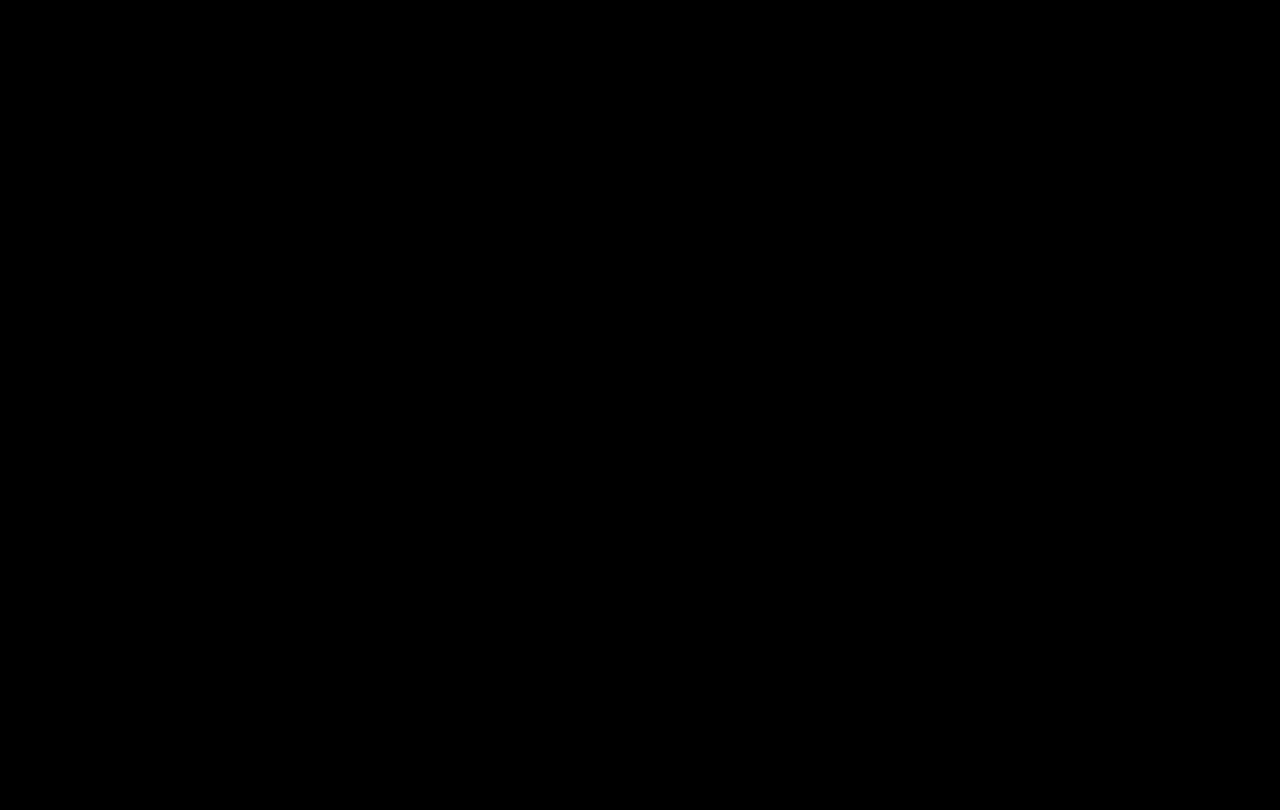
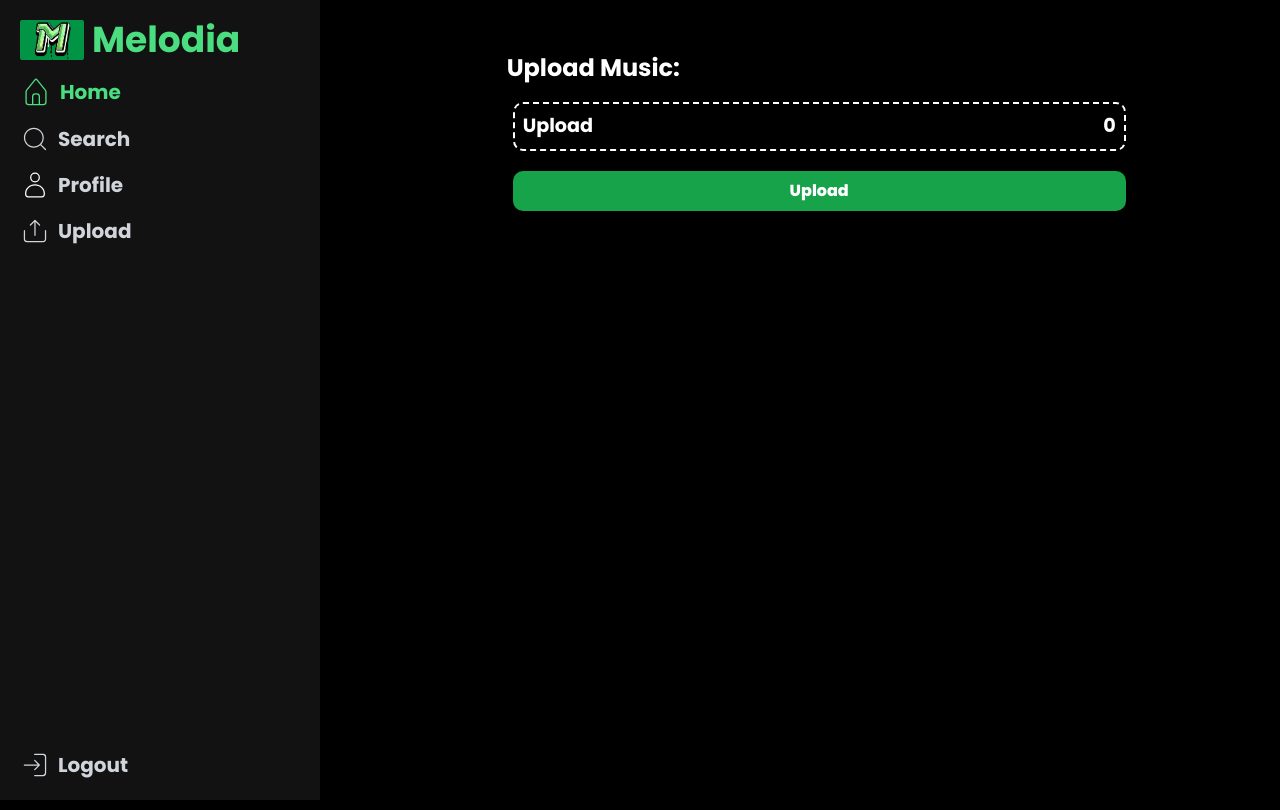
Before and after one commit to skido600/melodia, a React (Vite) app: page /upload in a window 1280 px wide. Built offline with nearby package versions, Linux system fonts and the light colour scheme.

Commit message:
first commit

```diff
--- a/src/App.jsx
+++ b/src/App.jsx
@@ -13,6 +13,7 @@ const Home = lazy(() => import("./components/Home"));
 const Loginm = lazy(() => import("./components/Loader/Loginm"));
 const Upload = lazy(() => import("./components/pages/Upload"));
 const Search = lazy(() => import("./components/pages/Search"));
+const Profile = lazy(() => import("./components/pages/Profile"));
 function App() {
   return (
     <>
@@ -24,6 +25,7 @@ function App() {
           <Route path="/home" element={<Home />} />
           <Route path="/search" element={<Search />} />
           <Route path="/upload" element={<Upload />} />
+          <Route path="/user" element={<Profile />} />
         </Routes>
       </Suspense>
     </>
--- a/src/components/pages/Nav.jsx
+++ b/src/components/pages/Nav.jsx
@@ -11,7 +11,7 @@ function Nav() {
   };
 
   return (
-    <section className="fixed   text-white  md:bg-[#121212] w-[25%] top-0 bottom-0 p-4 flex flex-col justify-between">
+    <section className="fixed   text-white  md:bg-[#121212] w-[25%] top-0 bottom-0 p-5 flex flex-col justify-between">
       <div className="">
         <div
           onClick={() => handleNavigation("/")}
@@ -48,7 +48,10 @@ function Nav() {
               Search
             </p>
           </div>
-          <div className="md:flex items-center space-x-2 cursor-pointer">
+          <div
+            onClick={() => handleNavigation("/user")}
+            className="md:flex items-center space-x-2 cursor-pointer"
+          >
             <CiUser
               size={30}
               className="hover:text-green-400 text-[#D1D5DB]s"
--- /dev/null
+++ b/src/components/pages/Profile.jsx
@@ -0,0 +1,11 @@
+import React from "react";
+import profile from "../../assets/image/images (5).png";
+function Profile() {
+  return (
+    <>
+      <main></main>
+    </>
+  );
+}
+
+export default Profile;
--- a/src/components/pages/Upload.jsx
+++ b/src/components/pages/Upload.jsx
@@ -1,7 +1,56 @@
 import React from "react";
+import Nav from "./Nav";
 
 function Upload() {
-  return <div>Upload</div>;
+  return (
+    <>
+      <main className="grid grid-cols-4">
+        <div className="col-span-1">
+          <Nav />
+        </div>
+
+        <section className="col-span-3 ml-[1.4rem]">
+          <section className="flex flex-col overflow-hidden gap-[20px] h-[100vh] mt-[0px] my-[10px]">
+            <main>
+              <div className="ml-[16px]">
+                <div
+                  className="mt-[50px] md:w-[70%] mx-auto"
+                  style={{ opacity: 1, transform: "none" }}
+                >
+                  <div className="flex cursor-pointer flex-col">
+                    <h1 className="font-bold font-custom ml-[10px] text-white md:text-[1.5em]">
+                      Upload Music:
+                    </h1>
+                    <div className="m-4">
+                      <label
+                        htmlFor="upload"
+                        className="cursor-pointer mt-[20px]"
+                      >
+                        <input
+                          type="file"
+                          accept=".mp3"
+                          id="upload"
+                          className="hidden"
+                          multiple
+                        />
+                        <div className=" flex justify-between border-[2px] text-white border-white border-dashed text-[1.2em] font-bold rounded-[10px] p-[8px] w-full">
+                          <h1>Upload</h1>
+                          <p>0</p>
+                        </div>
+                      </label>
+                      <button className="btn px-4 py-2 rounded-[10px] bg-none text-white bg-green-600 font-extrabold mt-[20px] w-full ">
+                        Upload
+                      </button>
+                    </div>
+                  </div>
+                </div>
+              </div>
+            </main>
+          </section>
+        </section>
+      </main>
+    </>
+  );
 }
 
 export default Upload;
--- /dev/null
+++ b/src/components/pages/User.jsx
@@ -0,0 +1,7 @@
+import React from "react";
+
+function User() {
+  return <div>User</div>;
+}
+
+export default User;
```
